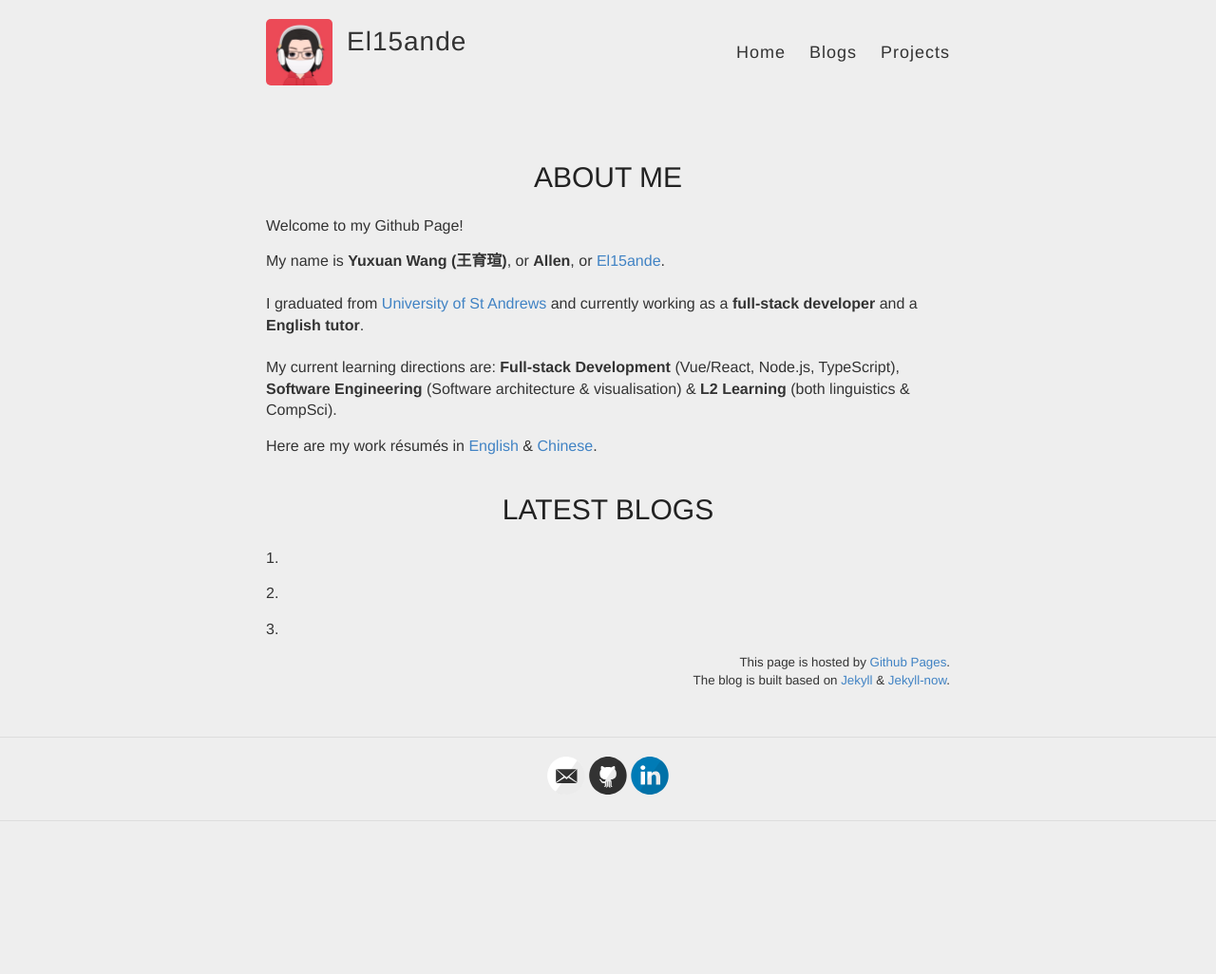
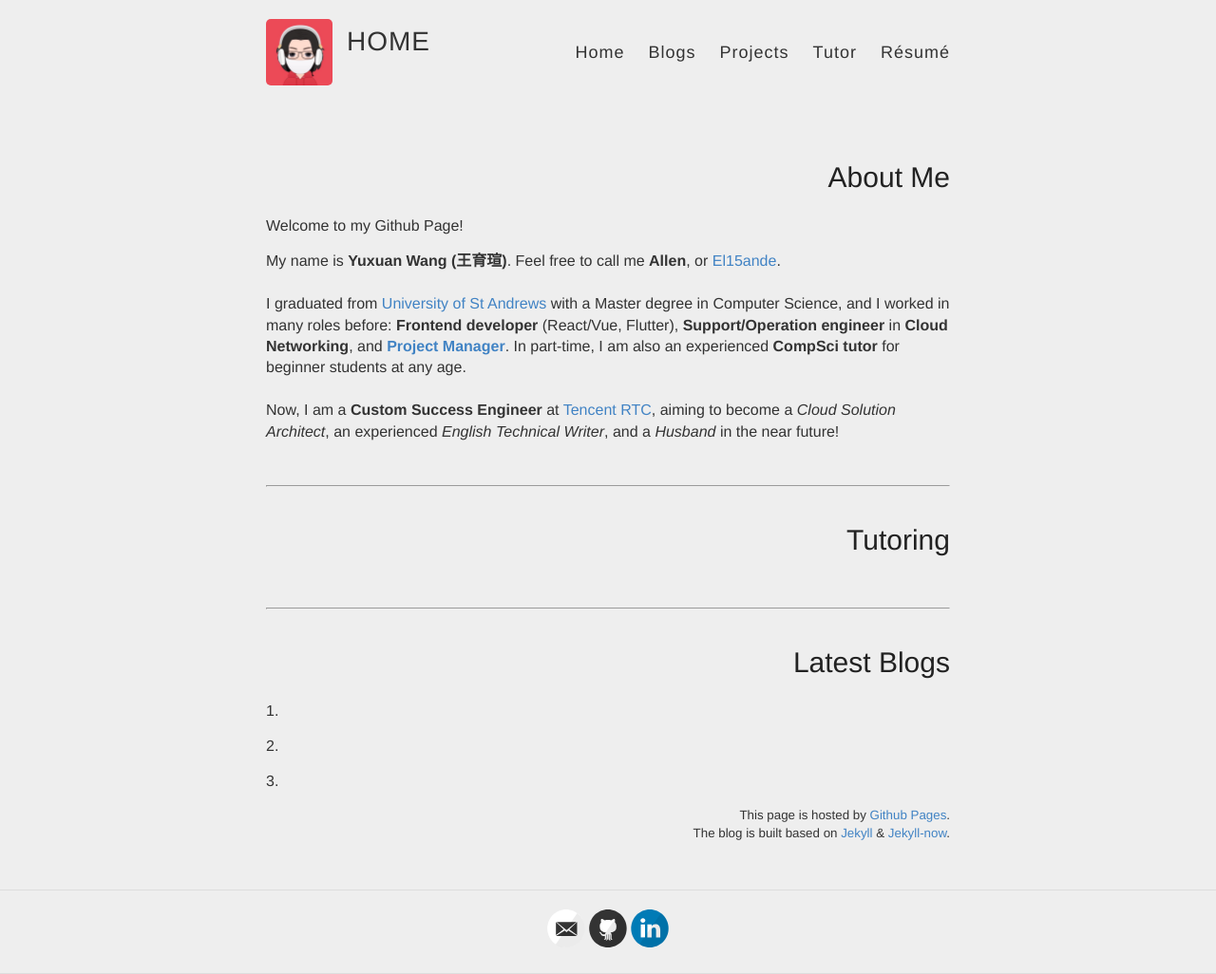
Before and after one commit to El15ande/El15ande.github.io, a Jekyll site: the page built from index.html, in a window 1280 px wide. Shown: the whole page at 95% size. Built offline with Jekyll 4.4.1, drawn with Linux system fonts in a browser that asks for light colours; before the commit the page ends 900 px from its top, so only the background shows below that.

Commit message:
Ver. 1.0.3
+ Add 'Resume' and 'Tutor' nav-item.
+ Update self introduction.
+ Minor HTMLElement adjustments.

```diff
--- a/_config.yml
+++ b/_config.yml
@@ -7,7 +7,7 @@ avatar: ./images/avatar.jpg
 footer-links:
   email: 1140076527@qq.com
   github: El15ande
-  linkedin: https://www.linkedin.com/in/yuxuan-wang-984782151/
+  linkedin: https://www.linkedin.com/in/yuxuan-wang-984782151
   twitter:
   facebook:
   instagram:
--- a/_layouts/default.html
+++ b/_layouts/default.html
@@ -2,7 +2,7 @@
 <html>
   <head>
     <!-- <title>{% if page.title %}{{ page.title }} – {% endif %}{{ site.name }} – {{ site.description }}</title> -->
-    <title>El15ande's Github Page</title>
+    <title>{{ page.title }} | El15ande's Github Page</title>
 
     {% include meta.html %}
 
@@ -20,17 +20,18 @@
     <div class="wrapper-masthead">
       <div class="container">
         <header class="masthead clearfix">
-          <a href="{{ site.baseurl }}/" class="site-avatar"><img src="{{ site.baseurl }}/images/avatar.jpg" /></a>
+          <a class="site-avatar"><img src="{{ site.baseurl }}/images/avatar.jpg" /></a>
 
           <div class="site-info">
-            <h1 class="site-name"><a href="{{ site.baseurl }}/">{{ site.name }}</a></h1>
-            <p class="site-description">{{ site.description }}</p>
+            <h1 class="site-name">{{ page.title }}</h1>
           </div>
 
           <nav>
             <a href="{{ site.baseurl }}/">Home</a>
             <a href="{{ site.baseurl }}/bloglist">Blogs</a>
-            <a href="{{ site.baseurl }}/project">Projects</a>
+            <a href="{{ site.baseurl }}/projectlist">Projects</a>
+            <a href="{{ site.baseurl }}/tutor">Tutor</a>
+            <a href="{{ site.baseurl }}/resume">Résumé</a>
           </nav>
         </header>
       </div>
--- a/bloglist.html
+++ b/bloglist.html
@@ -1,9 +1,8 @@
 ---
 layout: page
+title: BLOGS
 permalink: /bloglist/
 ---
-
-<h1>BLOGS</h1>
 
 <ul id="bloglist">
     {% for post in site.posts %}
--- a/index.html
+++ b/index.html
@@ -1,25 +1,26 @@
 ---
 layout: default
+title: HOME
 ---
 <div id="index">
-    <h1>ABOUT ME</h1>
+    <h1 class="h1right">About Me</h1>
         <p>Welcome to my Github Page!</p>
 
         <p>
-            My name is <b>Yuxuan Wang (王育瑄)</b>, or <b>Allen</b>, or <a href="https://wowpedia.fandom.com/wiki/Elisande">El15ande</a>.
+            My name is <b>Yuxuan Wang (王育瑄)</b>. Feel free to call me <b>Allen</b>, or <a href="https://wowpedia.fandom.com/wiki/Elisande">El15ande</a>.
             <br><br>
-            I graduated from <a href="https://www.st-andrews.ac.uk/">University of St Andrews</a> and currently working as a <b>full-stack developer</b> and a <b>English tutor</b>.
+            I graduated from <a href="https://www.st-andrews.ac.uk/subjects/computer-science/">University of St Andrews</a> with a Master degree in Computer Science,
+            and I worked in many roles before: <b>Frontend developer</b> (React/Vue, Flutter), <b>Support/Operation engineer</b> in <b>Cloud Networking</b>, and <b><a href="{{ site.baseurl }}/images/PMP2024.pdf">Project Manager</a></b>.
+            In part-time, I am also an experienced <b>CompSci tutor</b> for beginner students at any age.
             <br><br>
-            My current learning directions are: <b>Full-stack Development</b> (Vue/React, Node.js, TypeScript), <b>Software Engineering</b> (Software architecture & visualisation)</b> & <b>L2 Learning</b> (both linguistics & CompSci).
+            Now, I am a <b>Custom Success Engineer</b> at <a href="https://trtc.io/">Tencent RTC</a>, aiming to become a <i>Cloud Solution Architect</i>, an experienced <i>English Technical Writer</i>, and a <i>Husband</i> in the near future!
         </p>
+    <br><hr>
 
-        <p>
-            Here are my work résumés in
-            <a href="{{site.baseurl}}/documents/ENWorkResume.pdf">English</a> &
-            <a href="{{site.baseurl}}/documents/CNWorkResume.pdf">Chinese</a>.
-        </p>
+    <h1 class="h1right">Tutoring</h1>
+    <br><hr>
 
-    <h1>LATEST BLOGS</h1>
+    <h1 class="h1right">Latest Blogs</h1>
 
         {% for i in (0..2) %}
         <article class="post">
--- a/project.html
+++ b/project.html
@@ -1,9 +1,8 @@
 ---
 layout: page
-permalink: /project/
+title: PROJECTS
+permalink: /projectlist/
 ---
-
-<h1>PROJECTS</h1>
 
 <ul id="projectlist">
     {% for project in site.data.projects %}
--- /dev/null
+++ b/resume.html
@@ -0,0 +1,5 @@
+---
+layout: page
+title: RESUME
+permalink: /resume/
+---
--- a/style.scss
+++ b/style.scss
@@ -45,16 +45,17 @@ h1, h2, h3, h4, h5, h6 {
 
 h1 {
   font-size: 30px;
-  text-align: center;
   a {
     color: inherit;
   }
 }
 
+.h1right {
+  text-align: right;
+}
+
 h2 {
   font-size: 24px;
-  text-align: center;
-  text-decoration: underline;
 }
 
 h3 {
--- /dev/null
+++ b/tutor.html
@@ -0,0 +1,5 @@
+---
+layout: page
+title: TUTOR
+permalink: /tutor/
+---
```
Also changed, not shown: _data/projects.yml (deleted, +0 -7 lines), README.md, 4 other files.
